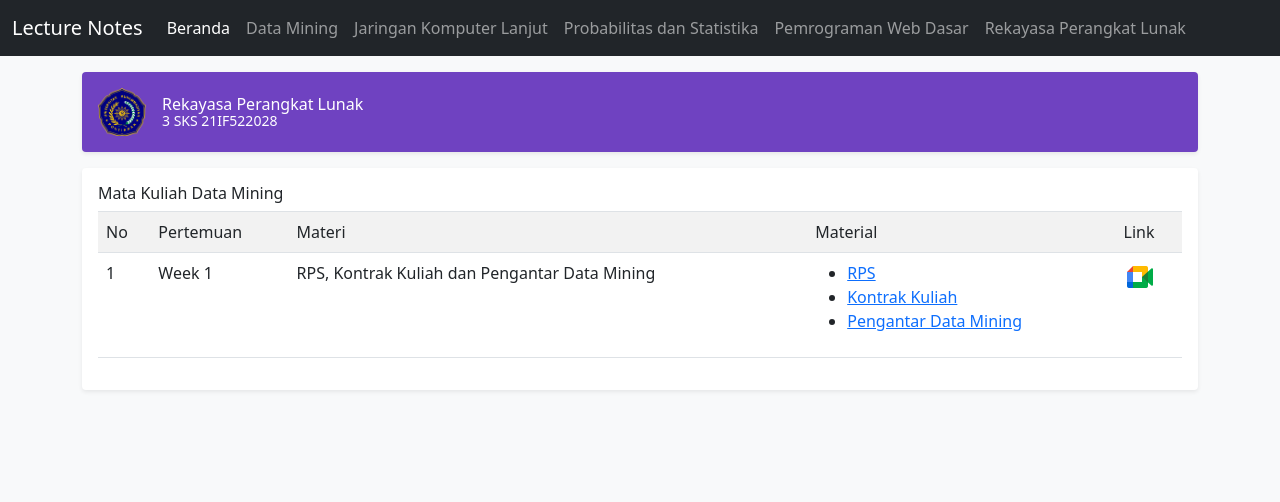
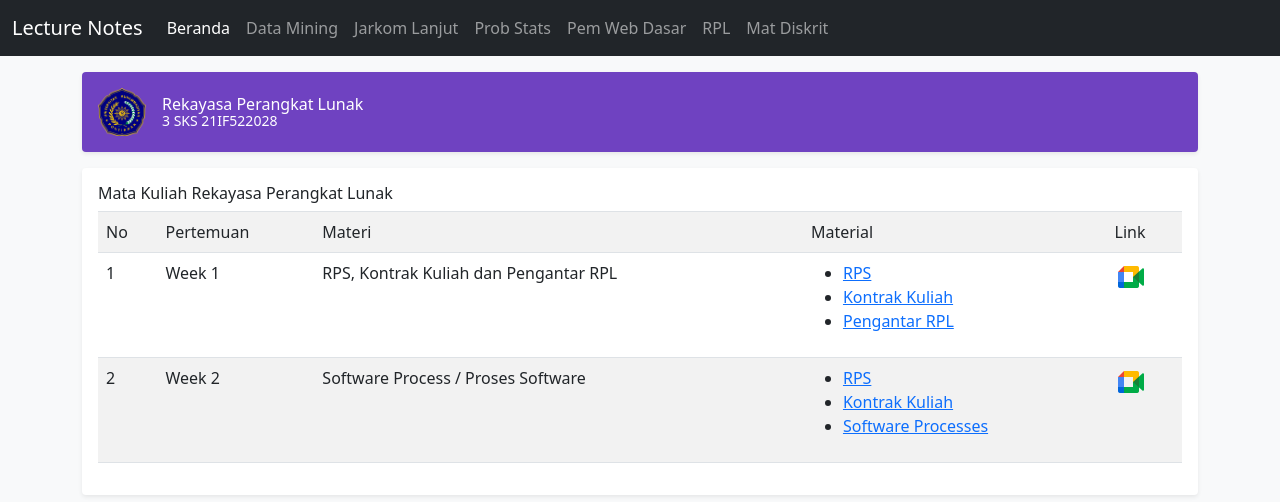
Before and after one commit to asrulabdullah99/rpl, a plain HTML site: page index.html in a window 1280 px wide. Drawn offline with Linux system fonts and the light colour scheme.

Commit message:
materi baru pertemuan 1 dan 2 RPL

```diff
--- a/index.html
+++ b/index.html
@@ -64,17 +64,20 @@
                         <a class="nav-link" href="/data_mining">Data Mining</a>
                     </li>
                     <li class="nav-item">
-                        <a class="nav-link" href="/jarkom_lanjut">Jaringan Komputer Lanjut</a>
+                        <a class="nav-link" href="/jarkom_lanjut">Jarkom Lanjut</a>
                     </li>
                     <li class="nav-item">
-                        <a class="nav-link" href="/probstat">Probabilitas dan Statistika</a>
+                        <a class="nav-link" href="/probstat">Prob Stats</a>
                     </li>
                     <li class="nav-item">
-                        <a class="nav-link" href="/web_dasar">Pemrograman Web Dasar</a>
+                        <a class="nav-link" href="/web_dasar">Pem Web Dasar</a>
                     </li>
                     <li class="nav-item">
-                        <a class="nav-link" href="/rpl">Rekayasa Perangkat Lunak</a>
+                        <a class="nav-link" href="/rpl">RPL</a>
                     </li>
+                    <li class="nav-item">
+                      <a class="nav-link" href="/mat_disk">Mat Diskrit</a>
+                  </li>
                 </ul>
             </div>
         </div>
@@ -91,7 +94,7 @@
 
 
         <div class="my-3 p-3 bg-body rounded shadow-sm">
-            <h6 class="border-bottom pb-2 mb-0">Mata Kuliah Data Mining</h6>
+            <h6 class="border-bottom pb-2 mb-0">Mata Kuliah Rekayasa Perangkat Lunak</h6>
             <table class="table table-striped">
                 <tr>
                     <td>No</td>
@@ -103,12 +106,26 @@
                 <tr>
                     <td>1</td>
                     <td>Week 1</td>
-                    <td>RPS, Kontrak Kuliah dan Pengantar Data Mining</td>
+                    <td>RPS, Kontrak Kuliah dan Pengantar RPL</td>
                     <td>
                         <ul>
                             <li><a href="">RPS</a></li>
                             <li><a href="">Kontrak Kuliah</a></li>
-                            <li><a href="https://docs.google.com/presentation/d/1Anwuzc4xAXKCHBffRzB7Ml2xoCOVgLxq/edit?usp=sharing&ouid=113804619739176014407&rtpof=true&sd=true" target="_blank">Pengantar Data Mining</a></li>
+                            <li><a href="https://docs.google.com/presentation/d/1N2eAmWDEf9-wV2eNZMZnTgatbzQcpc4-/edit?usp=sharing&ouid=113804619739176014407&rtpof=true&sd=true" target="_blank">Pengantar RPL</a></li>
+                        </ul>
+                    </td>
+                    <td><a href="https://meet.google.com/awf-auun-hhh" target="_blank"><img src="images/gmeet.png" alt="" width="32" height="32"></a>
+                        </td>
+                </tr>
+                <tr>
+                    <td>2</td>
+                    <td>Week 2</td>
+                    <td>Software Process / Proses Software</td>
+                    <td>
+                        <ul>
+                            <li><a href="">RPS</a></li>
+                            <li><a href="">Kontrak Kuliah</a></li>
+                            <li><a href="https://docs.google.com/presentation/d/1X8cq1DuPhFCUKVU-EiwRnLbqtu7TJ3PV/edit?usp=sharing&ouid=113804619739176014407&rtpof=true&sd=true" target="_blank">Software Processes</a></li>
                         </ul>
                     </td>
                     <td><a href="https://meet.google.com/awf-auun-hhh" target="_blank"><img src="images/gmeet.png" alt="" width="32" height="32"></a>
```
